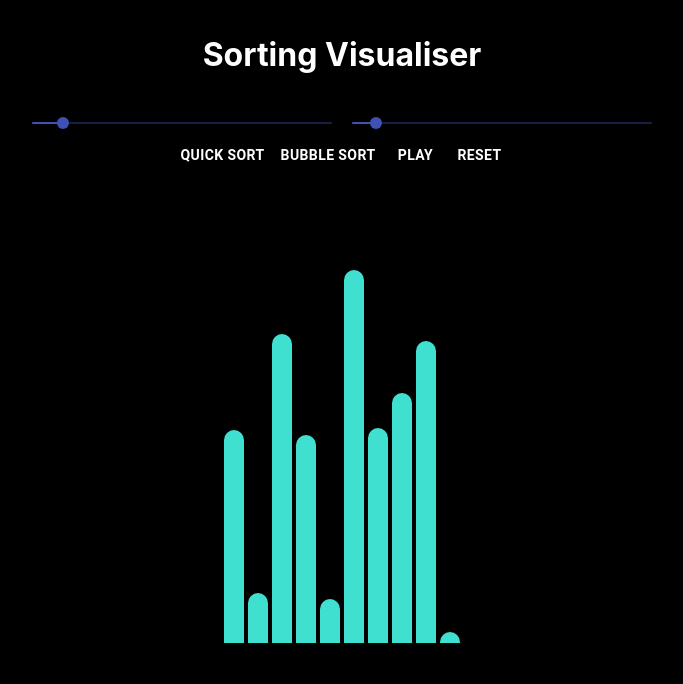
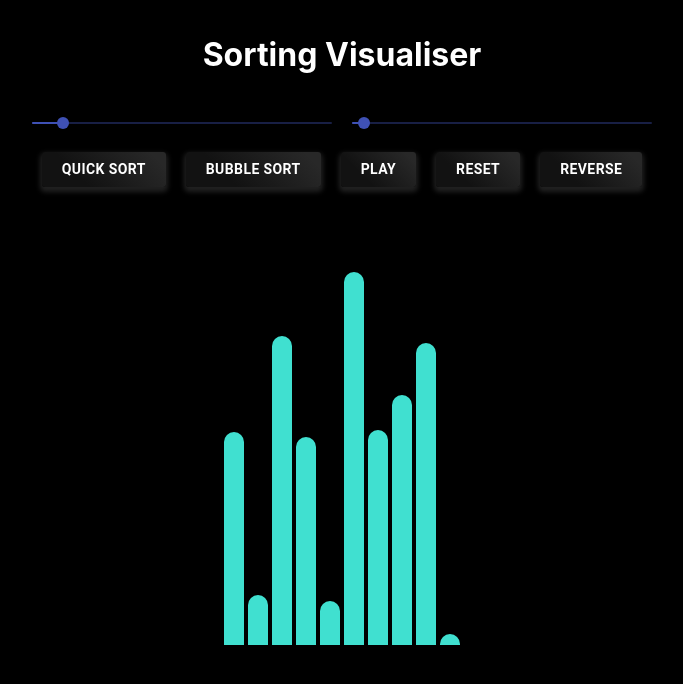
Before and after one commit to heroesIV/SortViz, a React (Create React App) app: page / in a window 1280 px wide. Shown: the top 684 px of the page, without its empty margins (298-981 px from the left). Built offline with nearby package versions, Linux system fonts and the light colour scheme.

Commit message:
reverse and buttons done

```diff
--- a/package.json
+++ b/package.json
@@ -4,6 +4,7 @@
   "private": true,
   "dependencies": {
     "@material-ui/core": "^4.11.0",
+    "@material-ui/styles": "^4.10.0",
     "@testing-library/jest-dom": "^4.2.4",
     "@testing-library/react": "^9.3.2",
     "@testing-library/user-event": "^7.1.2",
--- a/src/DataContext.js
+++ b/src/DataContext.js
@@ -5,9 +5,12 @@ export const DataContext = createContext();
 export function DataProvider(props) {
   const [length, setLength] = useState(10);
   const [array, setArray] = useState([]);
+  const [ogArray, setOgArray] = useState([]);
 
   return (
-    <DataContext.Provider value={[length, setLength, array, setArray]}>
+    <DataContext.Provider
+      value={[length, setLength, array, setArray, ogArray, setOgArray]}
+    >
       {props.children}
     </DataContext.Provider>
   );
--- a/src/components/Bars.js
+++ b/src/components/Bars.js
@@ -2,13 +2,16 @@ import React, { useContext, useEffect } from "react";
 import { DataContext } from "../DataContext";
 
 export default function Bars() {
-  const [length, setLength, array, setArray] = useContext(DataContext);
+  const [length, setLength, array, setArray, ogArray, setOgArray] = useContext(
+    DataContext
+  );
   const makeArray = () => {
     const newArray = Array.from(Array(length), () =>
       Math.floor(Math.random() * 400)
     );
 
     setArray(newArray);
+    setOgArray(newArray);
   };
 
   useEffect(() => {
@@ -27,7 +30,7 @@ export default function Bars() {
           height: "420px",
           width: "90%",
           margin: "auto",
-          marginTop: "4%",
+          marginTop: "2%",
         }}
       >
         {array.map((height, index) => {
--- a/src/components/Nav.js
+++ b/src/components/Nav.js
@@ -3,15 +3,36 @@ import { Slider, Button } from "@material-ui/core";
 import { DataContext } from "../DataContext";
 import { getBubbleSortAnimations } from "../sortingAlgorithms/BubbleSort";
 import { getQuickSortAnimations } from "../sortingAlgorithms/QuickSort";
+import { makeStyles } from "@material-ui/core/styles";
 
 const primary_color = "turquoise";
 const comp_color = "yellow";
 const swap_color = "red";
 
+const useStyles = makeStyles({
+  root: {
+    background: "linear-gradient(45deg, #121212 30%, #282828 90%)",
+    border: 0,
+    borderRadius: 3,
+    boxShadow: "0 3px 5px 2px #212121",
+    color: "white",
+    // height: 48,
+    margin: "15px 10px",
+    padding: "5px 20px",
+    fontWeight: "bold",
+  },
+});
+
 export default function Nav() {
-  const [length, setLength, array, setArray] = useContext(DataContext);
+  let [length, setLength, array, setArray, ogArray, setOgArray] = useContext(
+    DataContext
+  );
 
-  // console.log(array);
+  const classes = useStyles();
+
+  useEffect(() => {
+    handleReset();
+  }, [length]);
 
   const [speed, setSpeed] = useState(10);
   const speedRef = useRef(speed);
@@ -21,25 +42,62 @@ export default function Nav() {
   const runningRef = useRef(running);
   runningRef.current = running;
 
+  const [disable, setDisable] = useState(false);
+  const [disable2, setDisable2] = useState(false);
+
   const handlePause = () => {
     setRunning(!running);
   };
 
   const handleReset = () => {
     setRunning(false);
+    setDisable2(false);
+
     const arrayBars = document.querySelectorAll(".bar");
+
     for (let i = 0; i < arrayBars.length; i++) {
       const barStyle = arrayBars[i].style;
-      barStyle.height = `${array[i]}px`;
+      barStyle.height = `${ogArray[i]}px`;
       barStyle.backgroundColor = "turquoise";
     }
+    setArray(ogArray);
+  };
+
+  const handleReverse = () => {
+    setRunning(false);
+    setDisable2(false);
+    const arrayBars = document.querySelectorAll(".bar");
+    let revArray = [...array];
+    revArray = revArray.sort((a, b) => {
+      return b - a;
+    });
+    for (let i = 0; i < arrayBars.length; i++) {
+      const barStyle = arrayBars[i].style;
+      barStyle.height = `${revArray[i]}px`;
+      barStyle.backgroundColor = "turquoise";
+    }
+    setArray(revArray);
   };
 
   const handleBubbleSort = () => {
     setRunning(true);
+    setDisable(true);
+    setDisable2(true);
 
     const [sortedArray, animations] = getBubbleSortAnimations(array);
-    // console.log(animations);
+
+    let intervalId = setInterval(() => {
+      if (!runningRef.current) return;
+      handleAnimation(animations.shift(), animations, intervalId);
+    }, 2000 / speedRef.current);
+  };
+
+  const handleQuickSort = () => {
+    setRunning(true);
+    setDisable(true);
+    setDisable2(true);
+
+    const [sortedArray, animations] = getQuickSortAnimations(array);
     let sorted = [];
 
     let intervalId = setInterval(() => {
@@ -48,24 +106,7 @@ export default function Nav() {
     }, 2000 / speedRef.current);
   };
 
-  const handleQuickSort = () => {
-    setRunning(true);
-
-    const [sortedArray, animations] = getQuickSortAnimations(array);
-    // console.log(animations);
-    let sorted = [];
-
-    let interval = 1000;
-
-    let intervalId = setInterval(() => {
-      if (!runningRef.current) return;
-      handleAnimation(animations.shift(), animations, intervalId, sorted);
-    }, 2000 / speedRef.current);
-  };
-
   const handleAnimation = (animation, animations, intervalId, sorted) => {
-    // console.log(interval);
-    // console.log(speedRef.current);
     clearInterval(intervalId);
     intervalId = setInterval(() => {
       if (!runningRef.current) return;
@@ -76,6 +117,7 @@ export default function Nav() {
     if (animation === undefined) {
       clearInterval(intervalId);
       setRunning(false);
+      setDisable(false);
       for (let i = 0; i < arrayBars.length; i++) {
         const barStyle = arrayBars[i].style;
         barStyle.backgroundColor = "lightgreen";
@@ -168,6 +210,7 @@ export default function Nav() {
   return (
     <div>
       <h1>Sorting Visualiser</h1>
+
       <div
         style={{
           width: "50%",
@@ -186,6 +229,7 @@ export default function Nav() {
           max={80}
           valueLabelDisplay="auto"
           style={{ margin: "0 10px 0 10px" }}
+          disabled={disable}
         />
 
         <Slider
@@ -196,7 +240,7 @@ export default function Nav() {
           }}
           aria-labelledby="continuous-slider"
           min={2}
-          max={100}
+          max={200}
           valueLabelDisplay="auto"
           style={{ margin: "0 10px 0 10px" }}
         />
@@ -207,31 +251,39 @@ export default function Nav() {
           margin: "auto",
           display: "flex",
           justifyContent: "center",
+          flexWrap: "wrap",
         }}
       >
         <Button
           onClick={handleQuickSort}
-          style={{ color: "white", fontWeight: "bold" }}
+          disabled={disable2}
+          className={classes.root}
         >
           Quick Sort
         </Button>
         <Button
           onClick={handleBubbleSort}
-          style={{ color: "white", fontWeight: "bold" }}
+          disabled={disable2}
+          className={classes.root}
         >
           Bubble Sort
         </Button>
-        <Button
-          onClick={handlePause}
-          style={{ color: "white", fontWeight: "bold" }}
-        >
+        <Button onClick={handlePause} className={classes.root}>
           {running ? "PAUSE" : "PLAY"}
         </Button>
         <Button
           onClick={handleReset}
-          style={{ color: "white", fontWeight: "bold" }}
+          disabled={disable}
+          className={classes.root}
         >
           Reset
+        </Button>
+        <Button
+          onClick={handleReverse}
+          disabled={disable}
+          className={classes.root}
+        >
+          Reverse
         </Button>
       </div>
     </div>
```
Also changed, not shown: 1 other file (tests, documents, lock files or other folders).
